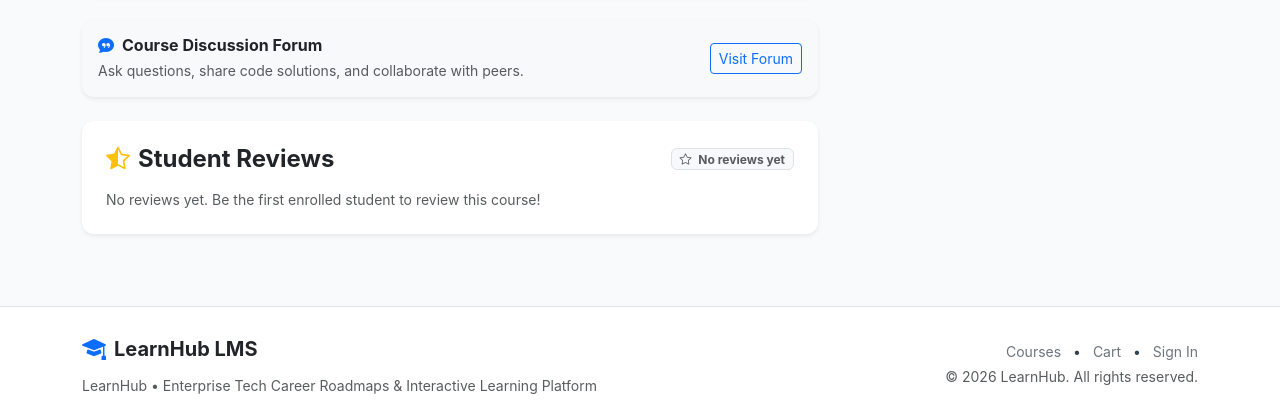
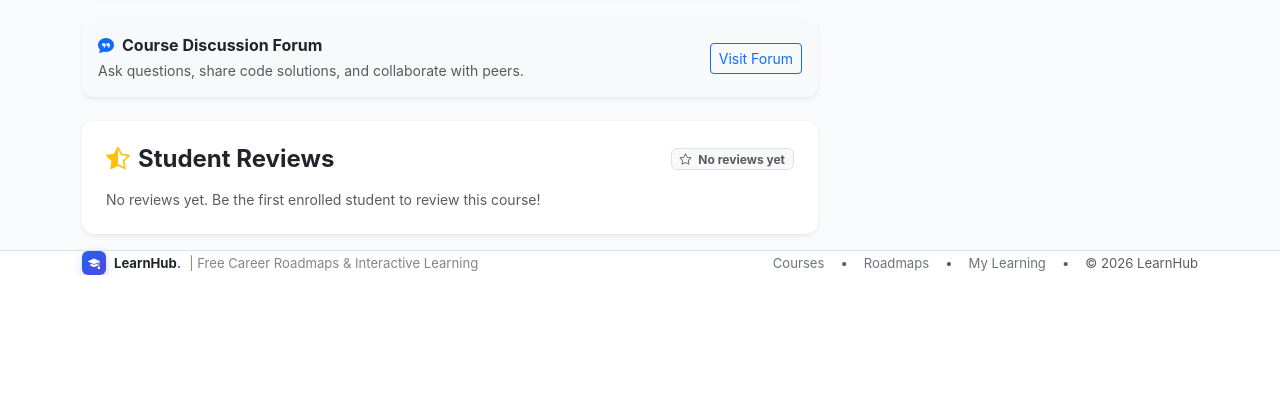
Before and after one commit to zeeshanrana707/learnhub-lms, a Flask app: page /courses/1 in a window 1280 px wide. Shown: the part 1277-1697 px from the top of the page. After the commit the page ends 1552 px from the top, so only its background shows below. Run offline with Flask 3, Linux system fonts and the light colour scheme; a user stored in the database is signed in; some libraries are stand-ins or nearby versions.

Commit message:
Make footer slim and prevent course detail card from pushing up on scroll to bottom

```diff
--- a/app/static/css/custom.css
+++ b/app/static/css/custom.css
@@ -1582,3 +1582,17 @@ main {
 [data-bs-theme="dark"] #previewTitle {
   color: #f8fafc !important;
 }
+
+/* Slim Footer Styling */
+.footer-slim {
+  transition: background-color 0.2s ease, border-color 0.2s ease;
+}
+
+[data-bs-theme="dark"] .footer-slim {
+  background-color: #0b1329 !important;
+  border-color: #1e293b !important;
+}
+
+[data-bs-theme="dark"] .footer-slim .text-dark {
+  color: #f8fafc !important;
+}
--- a/app/templates/catalog/detail.html
+++ b/app/templates/catalog/detail.html
@@ -31,7 +31,7 @@
   </div>
 </div>
 
-<div class="container pb-5">
+<div class="container pb-3">
   <div class="row g-4">
     <!-- Main Left Content -->
     <div class="col-lg-8">
@@ -130,7 +130,7 @@
       </div>
 
       <!-- Student Reviews -->
-      <div class="card p-4 shadow-sm border-0 mb-4">
+      <div class="card p-4 shadow-sm border-0 mb-0">
         <div class="d-flex justify-content-between align-items-center mb-3">
           <h4 class="fw-bold mb-0"><i class="bi bi-star-half text-warning me-2"></i>Student Reviews</h4>
           {% if course.real_reviews %}
--- a/app/templates/partials/footer.html
+++ b/app/templates/partials/footer.html
@@ -1,22 +1,25 @@
-<footer class="bg-white border-top py-4 mt-auto">
+<footer class="bg-white border-top py-2.5 mt-auto footer-slim">
   <div class="container">
-    <div class="row g-4 align-items-center">
-      <div class="col-md-6 text-center text-md-start">
-        <div class="d-flex align-items-center gap-2 justify-content-center justify-content-md-start mb-2">
-          <i class="bi bi-mortarboard-fill fs-4 text-primary"></i>
-          <span class="fs-5 fw-bold text-dark">LearnHub LMS</span>
+    <div class="d-flex flex-column flex-md-row align-items-center justify-content-between gap-2 text-muted" style="font-size: 0.82rem;">
+      <div class="d-flex align-items-center gap-2">
+        <div class="brand-logo-squircle" style="width: 24px; height: 24px; font-size: 0.75rem; border-radius: 6px;">
+          <i class="bi bi-mortarboard-fill"></i>
         </div>
-        <p class="text-muted small mb-0">LearnHub • Enterprise Tech Career Roadmaps & Interactive Learning Platform</p>
+        <span class="fw-bold text-dark">LearnHub<span class="text-primary">.</span></span>
+        <span class="text-muted d-none d-sm-inline opacity-75">| Free Career Roadmaps & Interactive Learning</span>
       </div>
-      <div class="col-md-6 text-center text-md-end">
-        <ul class="list-inline mb-1 small">
-          <li class="list-inline-item"><a href="{{ url_for('catalog.index') }}" class="text-secondary text-decoration-none">Courses</a></li>
-          <li class="list-inline-item">•</li>
-          <li class="list-inline-item"><a href="{{ url_for('commerce.cart') }}" class="text-secondary text-decoration-none">Cart</a></li>
-          <li class="list-inline-item">•</li>
-          <li class="list-inline-item"><a href="{{ url_for('auth.login') }}" class="text-secondary text-decoration-none">Sign In</a></li>
-        </ul>
-        <p class="text-muted small mb-0">&copy; {{ current_year }} LearnHub. All rights reserved.</p>
+      <div class="d-flex align-items-center gap-3">
+        <a href="{{ url_for('catalog.index') }}" class="text-secondary text-decoration-none">Courses</a>
+        <span class="opacity-40">•</span>
+        <a href="{{ url_for('catalog.roadmaps') }}" class="text-secondary text-decoration-none">Roadmaps</a>
+        <span class="opacity-40">•</span>
+        {% if current_user.is_authenticated %}
+          <a href="{{ url_for('learning.my_learning') }}" class="text-secondary text-decoration-none">My Learning</a>
+        {% else %}
+          <a href="{{ url_for('auth.login') }}" class="text-secondary text-decoration-none">Sign In</a>
+        {% endif %}
+        <span class="opacity-40">•</span>
+        <span>&copy; {{ current_year }} LearnHub</span>
       </div>
     </div>
   </div>
```
